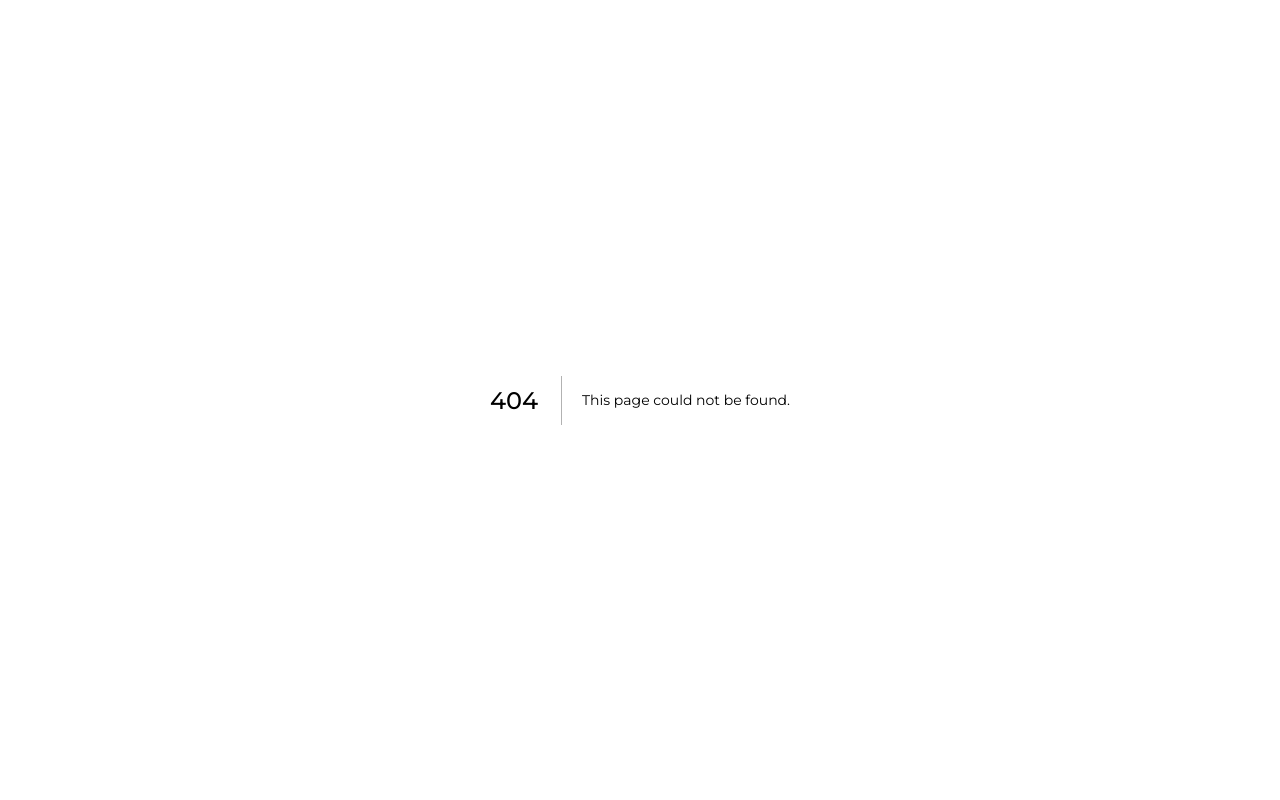
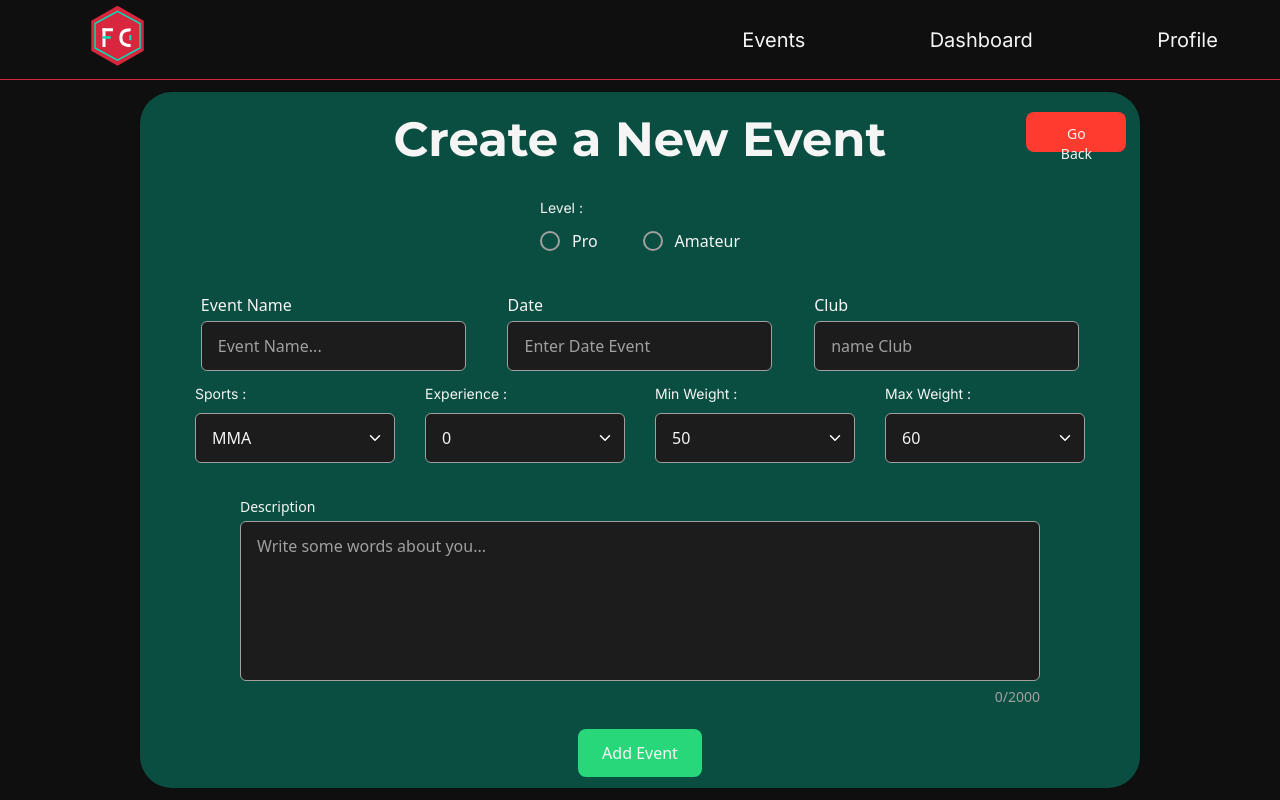
Before and after one commit to gregoirelebas/FightConnect-frontend, a Next.js app: page /newEvent in a window 1280 px wide. Before the commit this address had no page. Built offline with nearby package versions, Linux system fonts and the light colour scheme.

Commit message:
Added the page newEvent

```diff
--- /dev/null
+++ b/app/newEvent/layout.tsx
@@ -0,0 +1,19 @@
+import type { Metadata } from 'next';
+import { Geist, Geist_Mono } from 'next/font/google';
+import '../globals.css';
+import Header from '../...components/Header';
+
+export default function Layout({
+  children,
+}: Readonly<{
+  children: React.ReactNode;
+}>) {
+  return (
+    <html lang="en">
+      <body>
+        <Header />
+        {children}
+      </body>
+    </html>
+  );
+}
--- /dev/null
+++ b/app/newEvent/page.tsx
@@ -0,0 +1,146 @@
+"use client";
+import React, { useState } from "react";
+import Input from "../...components/Input";
+import RadioButton from "../...components/RadioButton";
+import TextArea from "../...components/TextArea";
+import { Experience, Level, MaxWeight, MinWeight, Sport } from "../...types/enum";
+import Dropdown from "../...components/Dropdown";
+import Button, { ButtonVariant } from "../...components/Button";
+import Link from "next/link";
+
+export default function Events() {
+  const [eventName, setEventName] = useState("");
+  const [level, setLevel] = useState("");
+  const [date, setDate] = useState("");
+  const [club, setClub] = useState("");
+
+  const [description, setDescription] = useState("");
+
+  return (
+    <div className="flex flex-col items-center h-[calc(100vh-80px)] text font-sans ">
+      <div className="h-full mt-3 mb-3 w-250 bg-accent/30 rounded-4xl flex flex-col justify-around items-center">
+        <div className="flex flex-row items-center">
+          <h1 className="font-bold ml-60">Create a New Event</h1>
+         <Link href="/dashboard"> <Button className="w-25 h-10 text-sm ml-35"  variant={ButtonVariant.Refuse}>Go Back</Button></Link>
+        </div>
+        <div className="flex flex-col justify-around items-center h-2/5">
+          <div className="h-15 flex flex-col justify-between">
+            <span>Level :</span>
+            <div className="flex flex-row w-50 justify-between">
+              <RadioButton
+                name="level"
+                label="Pro"
+                value={Level.Pro}
+                onChange={setLevel}
+              ></RadioButton>
+              <RadioButton
+                name="level"
+                label="Amateur"
+                value={Level.Amateur}
+                onChange={setLevel}
+              ></RadioButton>
+            </div>
+          </div>
+          <div className="flex flex-wrap w-230 h-7/10 mt-10 justify-around">
+            <Input
+              label="Event Name"
+              placeholder="Event Name..."
+              type="text"
+              value={eventName}
+              onChange={(value) => setEventName(String(value))}
+            />
+            <Input
+              label="Date"
+              placeholder="Enter Date Event"
+              type="text"
+              value={date}
+              onChange={(value) => setDate(String(value))}
+            />
+            <Input
+              label="Club"
+              placeholder="name Club"
+              type="text"
+              value={club}
+              onChange={(value) => setClub(String(value))}
+            />
+            <div className="h-20 flex flex-col justify-between">
+              <span>Sports :</span>
+              <Dropdown
+                className="w-50"
+                options={[
+                  { value: Sport.MMA, label: "MMA" },
+                  { value: Sport.KickBoxing, label: "Kick Boxing" },
+                  { value: Sport.Jiujitsu, label: "Jiu Jitsu" },
+                  { value: Sport.MuayThai, label: "Muay Thai" },
+                  { value: Sport.EnglishBoxing, label: "English Boxing" },
+                ]}
+              ></Dropdown>
+            </div>
+            <div className="h-20 flex flex-col justify-between">
+              <span>Experience :</span>
+              <Dropdown
+                className="w-50"
+                options={[
+                  { value: Experience.Zero, label: "0" },
+                  { value: Experience.OneThree, label: "1-3" },
+                  { value: Experience.FourSix, label: "4-6" },
+                  { value: Experience.SevenNine, label: "7-9" },
+                  { value: Experience.TenTwelve, label: "10-12" },
+                  { value: Experience.ThirteenFifteen, label: "13-15" },
+                  { value: Experience.SixteenEighteen, label: "16-18" },
+                  { value: Experience.NineteenTwentyOne, label: "19-21" },
+                  { value: Experience.TwentyTwoTwentyFour, label: "22-24" },
+                  { value: Experience.TwentyFivePlus, label: "25+" },
+                ]}
+              ></Dropdown>
+            </div>
+            <div className="h-20 flex flex-col justify-between">
+              <span>Min Weight :</span>
+              <Dropdown
+                className="w-50"
+                options={[
+                  { value: MinWeight.Eighty, label: "50" },
+                  { value: MinWeight.FiftyFive, label: "55" },
+                  { value: MinWeight.Sixty, label: "60" },
+                  { value: MinWeight.SixtyFive, label: "65" },
+                  { value: MinWeight.Seventy, label: "70" },
+                  { value: MinWeight.SeventyFive, label: "75" },
+                  { value: MinWeight.Eighty, label: "80" },
+                  { value: MinWeight.EightyFive, label: "85" },
+                ]}
+              ></Dropdown>
+            </div>
+            <div className="h-20 flex flex-col justify-between">
+              <span>Max Weight :</span>
+              <Dropdown
+                className="w-50"
+                options={[
+                  { value: MaxWeight.Sixty, label: "60" },
+                  { value: MaxWeight.SixtyFive, label: "65" },
+                  { value: MaxWeight.Seventy, label: "70" },
+                  { value: MaxWeight.SeventyFive, label: "75" },
+                  { value: MaxWeight.Eighty, label: "80" },
+                  { value: MaxWeight.EightyFive, label: "85" },
+                  { value: MaxWeight.Ninety, label: "90" },
+                  { value: MaxWeight.NinetyFive, label: "95" },
+                  { value: MaxWeight.Hundred, label: "100" },
+                ]}
+
+              ></Dropdown>
+            </div>
+          </div>
+        </div>
+        <div className="w-200">
+          <TextArea
+            label="Description"
+            placeholder="Write some words about you..."
+            value={description}
+            className="w-full"
+            onChange={setDescription}
+          />
+        </div>
+        <Button variant={ButtonVariant.Accept}>Add Event</Button>
+      </div>
+    </div>
+  );
+}
```
